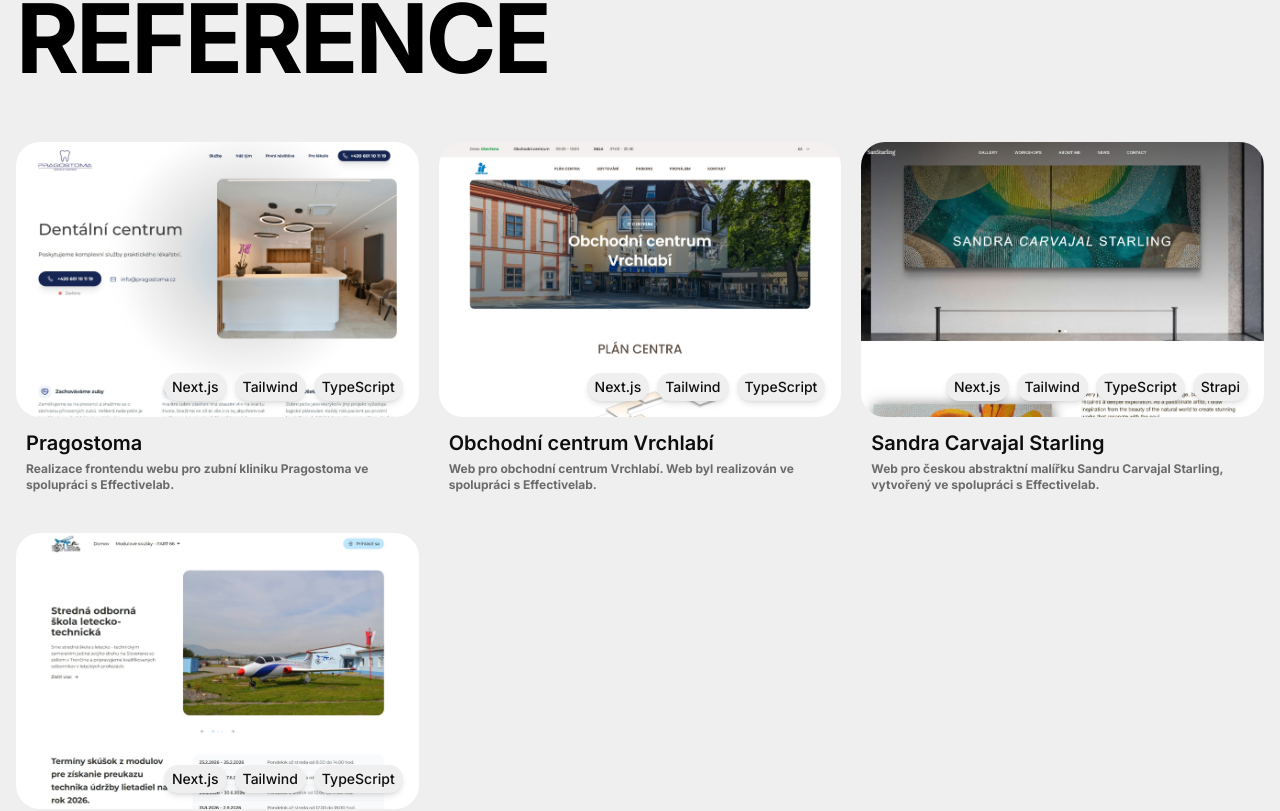
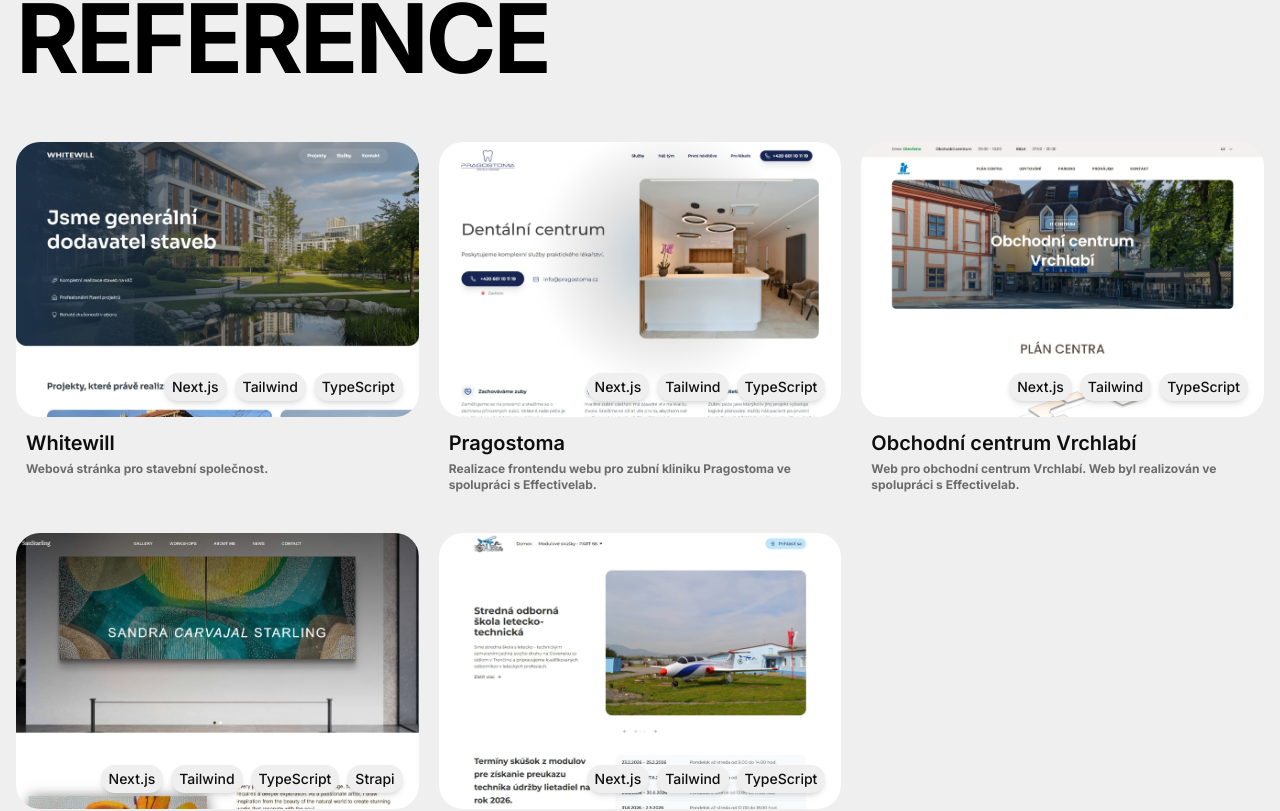
Before and after one commit to katerinahladikova/KH-website-next, a Next.js app: page /CV_Hladikova.pdf in a window 1280 px wide. Shown: the part 810-1621 px from the top of the page. Built offline with nearby package versions, Linux system fonts and the light colour scheme.

Commit message:
navigation bug fixed & new project

```diff
--- a/src/app/[locale]/page.tsx
+++ b/src/app/[locale]/page.tsx
@@ -11,7 +11,8 @@ export default async function Home({ params }: Readonly<{ params: Promise<{ loca
             <Hero locale={locale} />
             <h2 dangerouslySetInnerHTML={{ __html: t("header") }} className="h2 container"></h2>
             <div className="container mb-14 grid lg:grid-cols-3 md:grid-cols-2 gap-5 gap-y-10">
-                <Ref tooltip={t("tooltip")} alt="pragostoma" image="/pragostoma.jpg" title={t("t1")} subtitle={t("st1")} badges={["Next.js", "Tailwind", "TypeScript"]} />
+                <Ref tooltip={t("tooltip")} url="https://whitewill.cz/" alt="whitewill" image="/whitewill.jpg" title={t("t5")} subtitle={t("st5")} badges={["Next.js", "Tailwind", "TypeScript"]} />
+                <Ref tooltip={t("tooltip")} url="https://pragostoma.cz/" alt="pragostoma" image="/pragostoma.jpg" title={t("t1")} subtitle={t("st1")} badges={["Next.js", "Tailwind", "TypeScript"]} />
                 <Ref tooltip={t("tooltip")} url="https://it-centrum.cz/" alt="it centrum" image="/it-centrum.png" title={t("t2")} subtitle={t("st2")} badges={["Next.js", "Tailwind", "TypeScript"]} />
                 <Ref
                     tooltip={t("tooltip")}
--- a/src/app/components/Navigation.tsx
+++ b/src/app/components/Navigation.tsx
@@ -20,7 +20,7 @@ export function Navigation() {
         let prevScroll = 0;
 
         window.addEventListener("scroll", () => {
-            if (window.scrollY > prevScroll) {
+            if (window.scrollY > prevScroll && window.scrollY > 0) {
                 setScrolled(true);
             } else {
                 setScrolled(false);
@@ -30,8 +30,13 @@ export function Navigation() {
         });
     }, []);
 
+    useEffect(() => {
+        document.documentElement.classList.toggle("overflow-hidden!", isMenuOpen);
+        document.body.classList.toggle("overflow-hidden!", isMenuOpen);
+    }, [isMenuOpen]);
+
     return (
-        <div className={`fixed top-0 left-0 right-0 bg-surface/80 transition-transform backdrop-blur-md z-20 ${scrolled && !isMenuOpen ? "-translate-y-full" : "translate-y-0"}`}>
+        <div className={`fixed top-0 left-0 right-0 bg-surface/80 transition-transform backdrop-blur-md z-40 ${scrolled && !isMenuOpen ? "-translate-y-full" : "translate-y-0"}`}>
             <nav className="text-inky container pt-3.5 pb-2.5 flex gap-16 items-center max-lg:justify-between">
                 <Link href="/" className="font-bold uppercase z-20">
                     Kateřina Hladíková
@@ -67,7 +72,7 @@ export function Navigation() {
                         </Link>
                     </div>
                 </div>
-                <button onClick={() => setIsMenuOpen(!isMenuOpen)} className="bg-white rounded-3xl h-8 px-3 cursor-pointer z-20 lg:hidden">
+                <button onClick={() => setIsMenuOpen(!isMenuOpen)} className="bg-white rounded-3xl h-8 px-3 cursor-pointer z-50 lg:hidden">
                     <Icon icon={isMenuOpen ? "material-symbols:close" : "material-symbols:menu"} className="text-2xl" />
                 </button>
                 <div
--- a/src/messages/cs.json
+++ b/src/messages/cs.json
@@ -24,6 +24,9 @@
 
         "t4": "Moduly part 66",
         "st4": "Web pro přihlašování na zkoušky a evidenci výsledků.",
+
+        "t5": "Whitewill",
+        "st5": "Webová stránka pro stavební společnost.",
 
         "tooltip": "Již brzy"
     },
--- a/src/messages/en.json
+++ b/src/messages/en.json
@@ -24,6 +24,9 @@
 
         "t4": "Modules part 66",
         "st4": "Website for exam registration and results recording.",
+
+        "t5": "Whitewill",
+        "st5": "Website for a construction company.",
 
         "tooltip": "Soon"
     },
```
Also changed, not shown: public/whitewill.JPG (added).
